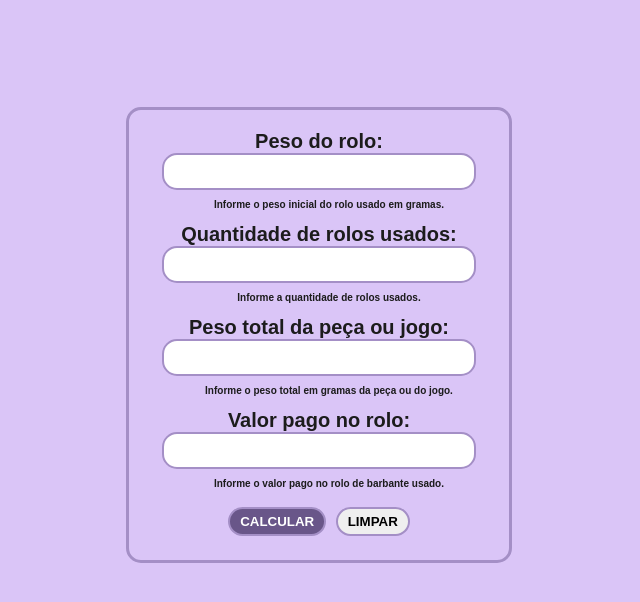
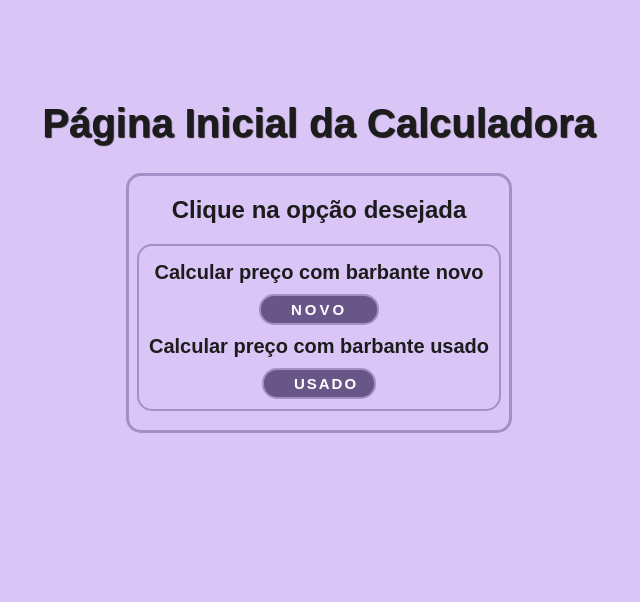
Before and after one commit to fabio-makoto/calculator, a FastAPI app: template templates/index.html in a window 1280 px wide. Shown: the top 602 px of the page, without its empty margins (321-961 px from the left). Run offline with FastAPI, Linux system fonts and the light colour scheme; the template is opened without the code that fills it, so the values that code supplies are empty.

Commit message:
second commit

```diff
--- a/main.py
+++ b/main.py
@@ -5,7 +5,7 @@ from fastapi.responses import HTMLResponse
 
 import webbrowser
 
-from main_calculator import CostCalculator
+from main_calculator import NewCostCalculator
 
 app = FastAPI()
 
@@ -16,24 +16,37 @@ app.mount("/static", StaticFiles(directory="static"), name="static")
 templates = Jinja2Templates(directory="templates")
 
 
-@app.get("/", response_class=HTMLResponse)
-async def get_user_data(request: Request):
-    return templates.TemplateResponse("index.html", {"request": request, "title": "Calculadora de Custo Barbante"})
+@app.get("/home", response_class=HTMLResponse)
+async def home(request: Request):
+        return templates.TemplateResponse("index.html", {"request": request})
 
 
-@app.post("/return_cost", response_class=HTMLResponse)
-async def post_user_data(request: Request, starting_weight: int = Form(...), quantity_used: int = Form(...), total_used_weight: int = Form(...), paid_value: float = Form(...)):
-    cost_calculator = CostCalculator(starting_weight, quantity_used, total_used_weight, paid_value)
-    cost = f"R${cost_calculator.get_cost():.2f}"
+@app.post("/new", response_class=HTMLResponse)
+async def get_new_data(request: Request):
+    return templates.TemplateResponse("new.html", {"request": request, "title": "Calculadora de Preços Barbante"})
+
+
+@app.post("/new/new_return_cost", response_class=HTMLResponse)
+async def post_new_data(request: Request, starting_weight: int = Form(...), quantity_used: int = Form(...), total_used_weight: int = Form(...), paid_value: float = Form(...)):
+    cost_calculator = NewCostCalculator(starting_weight, quantity_used, total_used_weight, paid_value)
+    cost = cost_calculator.get_cost()
     total_paid = f"R${cost_calculator.get_total_paid():.2f}"
-    sell_price = f"R${cost_calculator.get_cost() * 3:.2f}"
+    rounded_sell_price = round(cost_calculator.get_cost() * 2.5)
+    profit = rounded_sell_price - cost
+    reinvest = profit * 30 / 100
+    own_profit = profit * 70 / 100
 
-    return templates.TemplateResponse("return-cost.html", {"request": request, "total_weight": f"{cost_calculator.get_total_weight()}g", "quantity_used": f"{quantity_used} un.", "total_used_weight": f"{total_used_weight}g", "total_paid": total_paid, "cost": cost, "sell_price": sell_price})
+    return templates.TemplateResponse("return-new-cost.html", {"request": request, "total_weight": f"{cost_calculator.get_total_weight()}g", "quantity_used": f"{quantity_used} un.", "total_used_weight": f"{total_used_weight}g", "total_paid": total_paid, "cost": f"R${cost:.2f}", "sell_price": f"R${rounded_sell_price:.2f}", "profit": f"R${profit:.2f}", "reinvest": f"R${reinvest:.2f}", "own_profit": f"R${own_profit:.2f}"})
+
+
+@app.post("/used", response_class=HTMLResponse)
+async def get_used_data(request: Request):
+     return templates.TemplateResponse("used.html", {"request": request, "title": "Calculadora de Preços Barbante"})
 
 
 if __name__ == "__main__":
     import uvicorn
 
-    webbrowser.open("http://localhost:8001")
+    webbrowser.open("http://localhost:8001/home")
 
     uvicorn.run("main:app", host="localhost", port=8001, reload=True)
--- a/main_calculator.py
+++ b/main_calculator.py
@@ -1,4 +1,4 @@
-class CostCalculator:
+class NewCostCalculator:
     def __init__(self, starting_weight: int, quantity_used: int, total_used_weight: int, paid_value: float):
         self.starting_weight = starting_weight
         self.quantity_used = quantity_used
@@ -19,8 +19,8 @@ class CostCalculator:
 
 
     def get_cost(self):
-        total_paid = CostCalculator.get_total_paid(self)
-        total_weight = CostCalculator.get_total_weight(self)
+        total_paid = NewCostCalculator.get_total_paid(self)
+        total_weight = NewCostCalculator.get_total_weight(self)
 
         cost = total_paid / total_weight * self.total_used_weight
 
--- a/static/styles-index.css
+++ b/static/styles-index.css
@@ -1,132 +1,82 @@
 body {
+    font-family: Arial, Helvetica, sans-serif;
     background-color: #dac5f7;
-    font-family: Arial, Helvetica, sans-serif;
 }
 
-.main-title-div {
+.main-title {
+    margin: 8% 0px 0px 0px;
     text-align: center;
-    margin: 8.5% 0px 0px 0px;
+    font-size: 20px;
     text-shadow: 1px 1px 1px;
-    color: 	#1C1C1C;
+    color: #1C1C1C;
+}
+
+.main-article {
+    border: 3px solid #a48fc6;
+    border-radius: 15px;
+    width: 30%;
+    height: 100%;
+    margin: auto;
+    color: #1C1C1C;
+}
+
+.subtitle {
+    text-align: center;
 }
 
 .content-div {
-    width: 30%;
-    height: 450px;
-    border: 3px solid #a48fc6;
+    width: 95%;
+    height: 66%;
+    border: 2px solid #a48fc6;
     border-radius: 15px;
     margin: auto;
-    text-align: center;
-    color: #1C1C1C;
-}
-
-.starting-weight-div {
-    margin: 20px 0px 10px 0px;
-    font-size: 20px;
+    margin-bottom: 5%;
     font-weight: 900;
 }
 
-.starting-weight-input {
-    width: 300px;
+.new-div {
+    text-align: center;
+    font-size: 20px;
+    margin: 15px 0px 10px 0px;
+}
+
+.new-button {
+    padding: 5px 30px 5px 30px;
+    margin: 10px 0px 0px 0px;
+    text-transform: uppercase;
+    letter-spacing: 3px;
+    font-weight: 900;
+    font-size: 15px;
     border: 2px solid #a48fc6;
     border-radius: 15px;
-    padding: 5px 5px 5px 5px;
-    text-align: center;
-    font-size: 20px;
-}
-
-.help-text-starting-weight {
-    margin: 0px 0px 0px 20px;
-    font-size: x-small;
-}
-
-.quantity-used-div {
-    margin: 10px 0px 10px 0px;
-    width: 100%;
-    font-size: 20px;
-    font-weight: 900;
-}
-
-.quantity-used-input {
-    width: 300px;
-    border: 2px solid #a48fc6;
-    border-radius: 15px;
-    padding: 5px 5px 5px 5px;
-    text-align: center;
-    font-size: 20px;
-}
-
-.help-text-quantity-used {
-    margin: 0px 0px 0px 20px;
-    font-size: x-small;
-
-}
-
-.total-used-weight-div {
-    margin: 10px 0px 10px 0px;
-    font-weight: 900;
-    font-size: 20px;
-}
-
-.total-used-weight-input {
-    width: 300px;
-    border: 2px solid #a48fc6;
-    border-radius: 15px;
-    padding: 5px 5px 5px 5px;
-    text-align: center;
-    font-size: 20px;
-}
-
-.help-text-total-used-weight {
-    margin: 0px 0px 0px 20px;
-    font-size: x-small;
-}
-
-.paid-value-div {
-    margin: 10px 0px 10px 0px;
-    font-weight: 900;
-    font-size: 20px;
-}
-
-.paid-value-input {
-    width: 300px;
-    border: 2px solid #a48fc6;
-    border-radius: 15px;
-    padding: 5px 5px 5px 5px;
-    text-align: center;
-    font-size: 20px;
-}
-
-.help-text-paid-value {
-    margin: 0px 0px 0px 20px;
-    font-size: x-small;
-}
-
-.button-div {
-    padding: 5px 0px 0px 0px;
-}
-
-.submit-button {
-    padding: 5px 10px 5px 10px;
-    margin: 0px 5px 0px 0px;
-    border: 2px solid #a48fc6;
-    border-radius: 15px;
-    font-weight: 900;
     background-color: #695689;
     color: white;
 }
 
-.submit-button:hover {
+.new-button:hover {
     background-color: #a48fc6;
 }
 
-.reset-button {
-    padding: 5px 10px 5px 10px;
+.used-div {
+    text-align: center;
+    font-size: 20px;
+    margin: 0px 0px 10px 0px;
+}
+
+.used-button {
+    padding: 5px 16px 5px 30px;
+    margin: 10px 0px 0px 0px;
+    text-transform: uppercase;
+    text-align: center;
+    letter-spacing: 2px;
+    font-weight: 900;
+    font-size: 15px;
     border: 2px solid #a48fc6;
     border-radius: 15px;
-    font-weight: 900;
+    background-color: #695689;
+    color: white;
 }
 
-.reset-button:hover {
-    background-color: #c3ade6;
+.used-button:hover {
+    background-color: #a48fc6;
 }
--- a/static/styles-cost.css
+++ b/static/styles-new-cost.css
@@ -15,7 +15,7 @@ body {
     border: 3px solid #a48fc6;
     border-radius: 15px;
     width: 22%;
-    height: 275px;
+    height: 100%;
     margin: auto;
 }
 
@@ -27,7 +27,7 @@ th {
     border: 2px solid #a48fc6;
     border-radius: 15px;
     padding: 5px 5px 5px 5px;
-    width: 270px;
+    width: 100%;
     text-align: left;
     color: #1C1C1C;
     background-color: whitesmoke;
@@ -53,6 +53,7 @@ td {
     font-weight: 900;
     border: 2px solid #a48fc6;
     border-radius: 15px;
+    margin: 0px 0px 4% 0px;
 }
 
 .reboot-button:hover {
--- a/templates/index.html
+++ b/templates/index.html
@@ -3,49 +3,35 @@
 <head>
     <meta charset="UTF-8">
     <meta name="viewport" content="width=device-width, initial-scale=1.0">
-    <title>Cost Calculator</title>
-    <link href="{{ url_for('static', path='/styles-index.css') }}" rel="stylesheet">
+    <title>Home</title>
+    <link href="{{ url_for('static', path='styles-index.css') }}", rel="stylesheet">
 </head>
 <body>
     <header>
-        <div class="main-title-div">
-            <h1>{{ title }}</h1>
+        <div class="main-title">
+            <h1>Página Inicial da Calculadora</h1>
         </div>
     </header>
     <main>
-        <article>
-            <form method="post" action="return_cost">
-                <article>
-                    <div class="content-div">
-                        <div class="starting-weight-div">
-                            <label for="starting_weight">Peso do rolo:</label><br>
-                            <input class="starting-weight-input" type="number" id="starting_weight" name="starting_weight" required><br>
-                            <small class="help-text-starting-weight">Informe o peso inicial do rolo usado em gramas.</small>
-                        </div>
-                        <div class="quantity-used-div">
-                            <label for="quantity_used">Quantidade de rolos usados:</label><br>
-                            <input class="quantity-used-input" type="number" id="quantity_used" name="quantity_used" required><br>
-                            <small class="help-text-quantity-used">Informe a quantidade de rolos usados.</small>
-                        </div>
-                        <div class="total-used-weight-div">
-                            <label for="total_used_weight">Peso total da peça ou jogo:</label><br>
-                            <input class="total-used-weight-input" type="number" id="total_used_weight" name="total_used_weight" required><br>
-                            <small class="help-text-total-used-weight">Informe o peso total em gramas da peça ou do jogo.</small>
-                        </div>
-                        <div class="paid-value-div">
-                            <label for="paid_value">Valor pago no rolo:</label><br>
-                            <input class="paid-value-input" type="number" step="0.01" id="paid_value" name="paid_value" required><br>
-                            <small class="help-text-paid-value">Informe o valor pago no rolo de barbante usado.</small>
-                        </div>
-                        <div class="button-div">
-                            <input class="submit-button" type="submit" value="CALCULAR">
-                            <input class="reset-button" type="reset" value="LIMPAR">
-                        </div>
-                    </div>
-                </article>
+        <article class="main-article">
+            <div class="subtitle">
+                <h2>Clique na opção desejada</h2>
+            </div>
+        <div class="content-div">
+            <form method="post" action="new">
+                <div class="new-div">
+                    <label for="new_button">Calcular preço com barbante novo</label><br>
+                    <input class="new-button" type="submit" value="novo">
+                </div>
             </form>
+            <form method="post" action="used">
+                <div class="used-div">
+                    <label for="used_button">Calcular preço com barbante usado</label><br>
+                    <input class="used-button" type="submit" value="usado">
+                </div>
+            </form>
+        </div>
         </article>
     </main>
-    <footer></footer>
 </body>
 </html>
```
Also changed, not shown: planner.txt (+27 -0 lines), static/styles-new.css (added, +148 -0 lines), static/styles-used.css (added, +16 -0 lines), templates/new.html (added, +52 -0 lines), templates/return-new-cost.html (renamed from templates/return-cost.html, +15 -3 lines), templates/used.html (added, +25 -0 lines).
